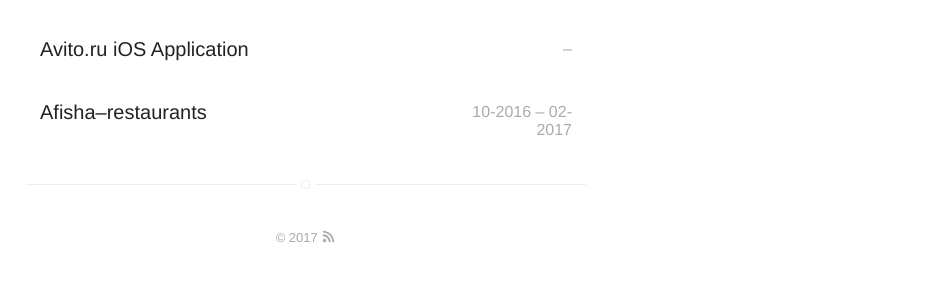
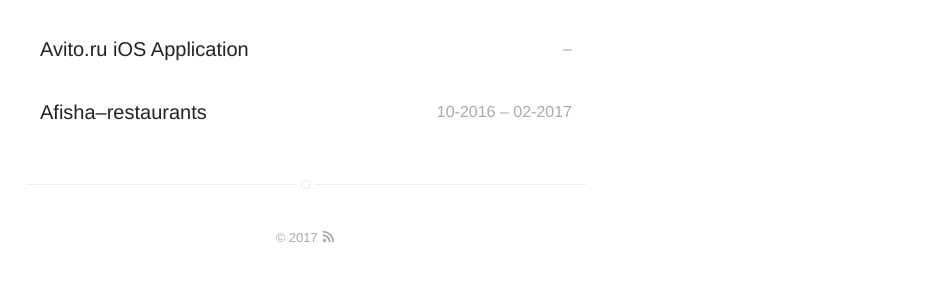
Before and after one commit to khomTima/khomtima.github.io, a Jekyll site: the page built from projects.html, in a window 1280 px wide. Shown: the part 603-885 px from the top of the page, without its empty margins (334-1280 px from the left). Built offline with Jekyll 4.4.1, drawn with Linux system fonts in a browser that asks for light colours.

Commit message:
Add projects

```diff
--- a/_sass/pages/home-blog-projects.sass
+++ b/_sass/pages/home-blog-projects.sass
@@ -52,7 +52,7 @@
         position: relative
         top: 2px
         margin: 0
-        width: 25%
+        width: 35%
         float: right
         font-weight: 300
         color: $gama
```
